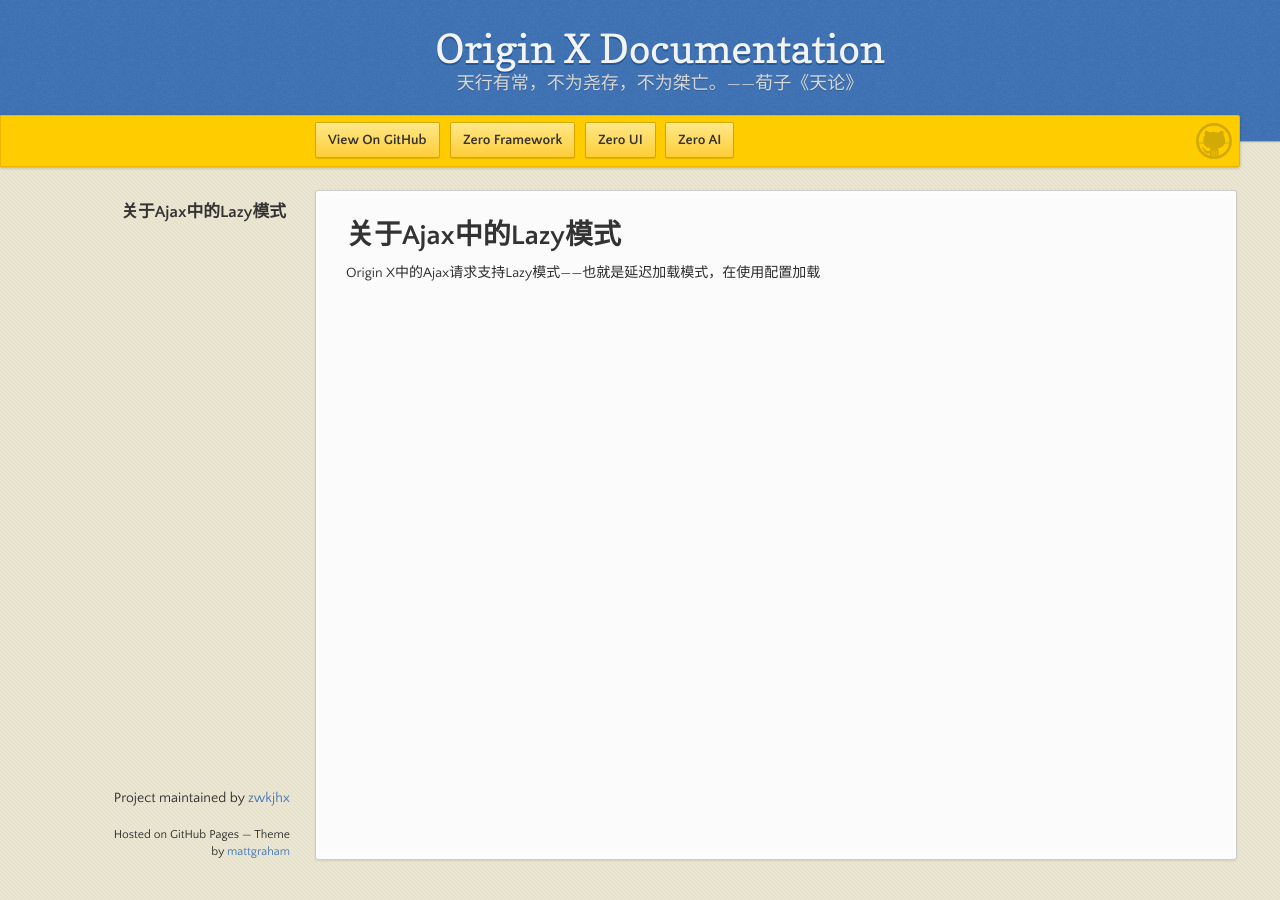
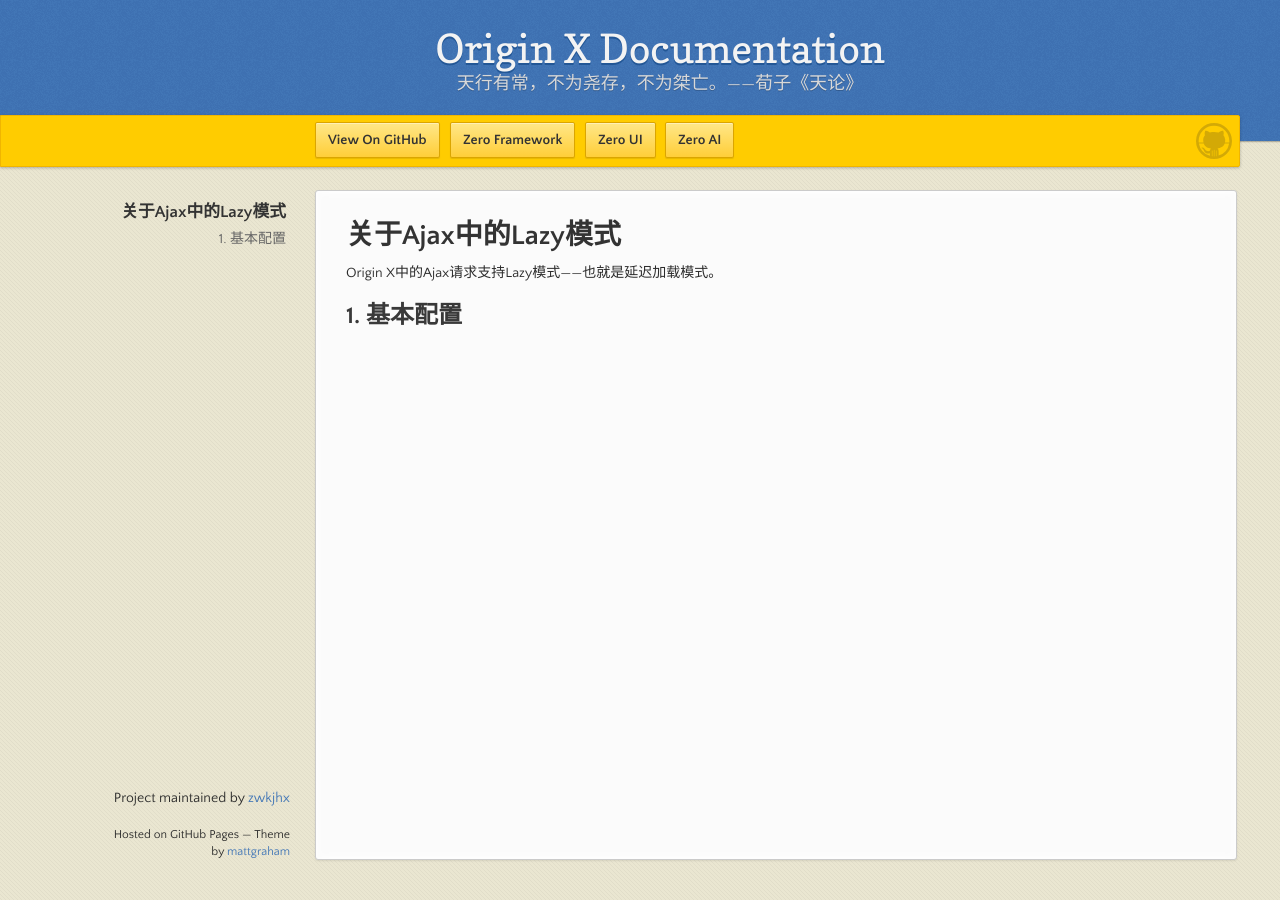
Before and after one commit to zwkjhx/ox-doc, a Jekyll site: the page built from specification/3-origin-xgui-fan/spo-008-guan-yu-ajax-zhong-de-lazy-mo-shi.md, in a window 1280 px wide. Built offline with Jekyll 4.4.1, drawn with Linux system fonts in a browser that asks for light colours; our own code applies the rules of GitHub Pages for plain Markdown files.

Commit message:
Updates specification/3-origin-xgui-fan/spo-008-guan-yu-ajax-zhong-de-lazy-mo-shi.md
Auto commit by GitBook Editor

```diff
--- a/specification/3-origin-xgui-fan/spo-008-guan-yu-ajax-zhong-de-lazy-mo-shi.md
+++ b/specification/3-origin-xgui-fan/spo-008-guan-yu-ajax-zhong-de-lazy-mo-shi.md
@@ -1,3 +1,5 @@
 # 关于Ajax中的Lazy模式
 
-Origin X中的Ajax请求支持Lazy模式——也就是延迟加载模式，在使用配置加载
+Origin X中的Ajax请求支持Lazy模式——也就是延迟加载模式。
+
+## 1. 基本配置
```
